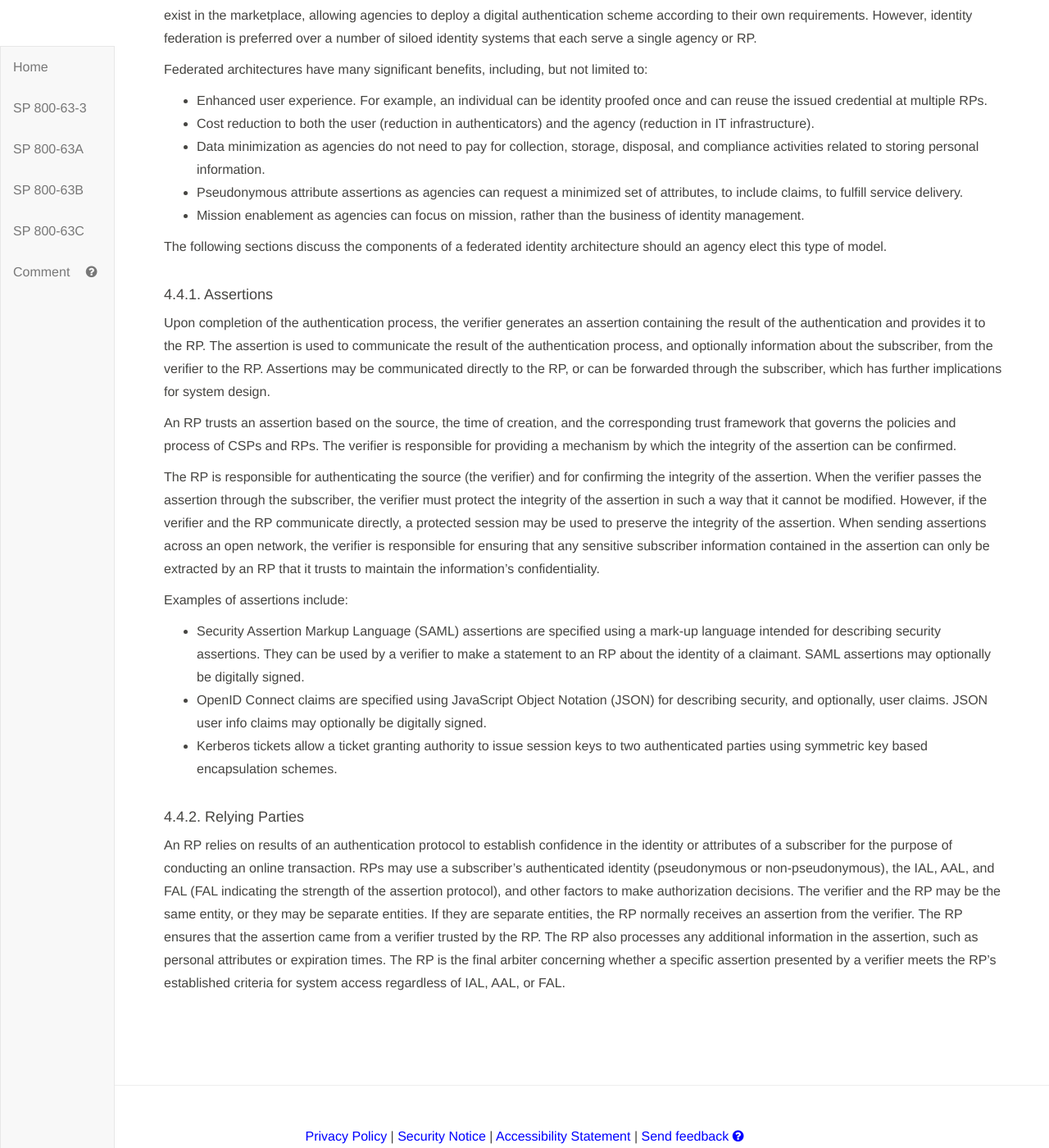
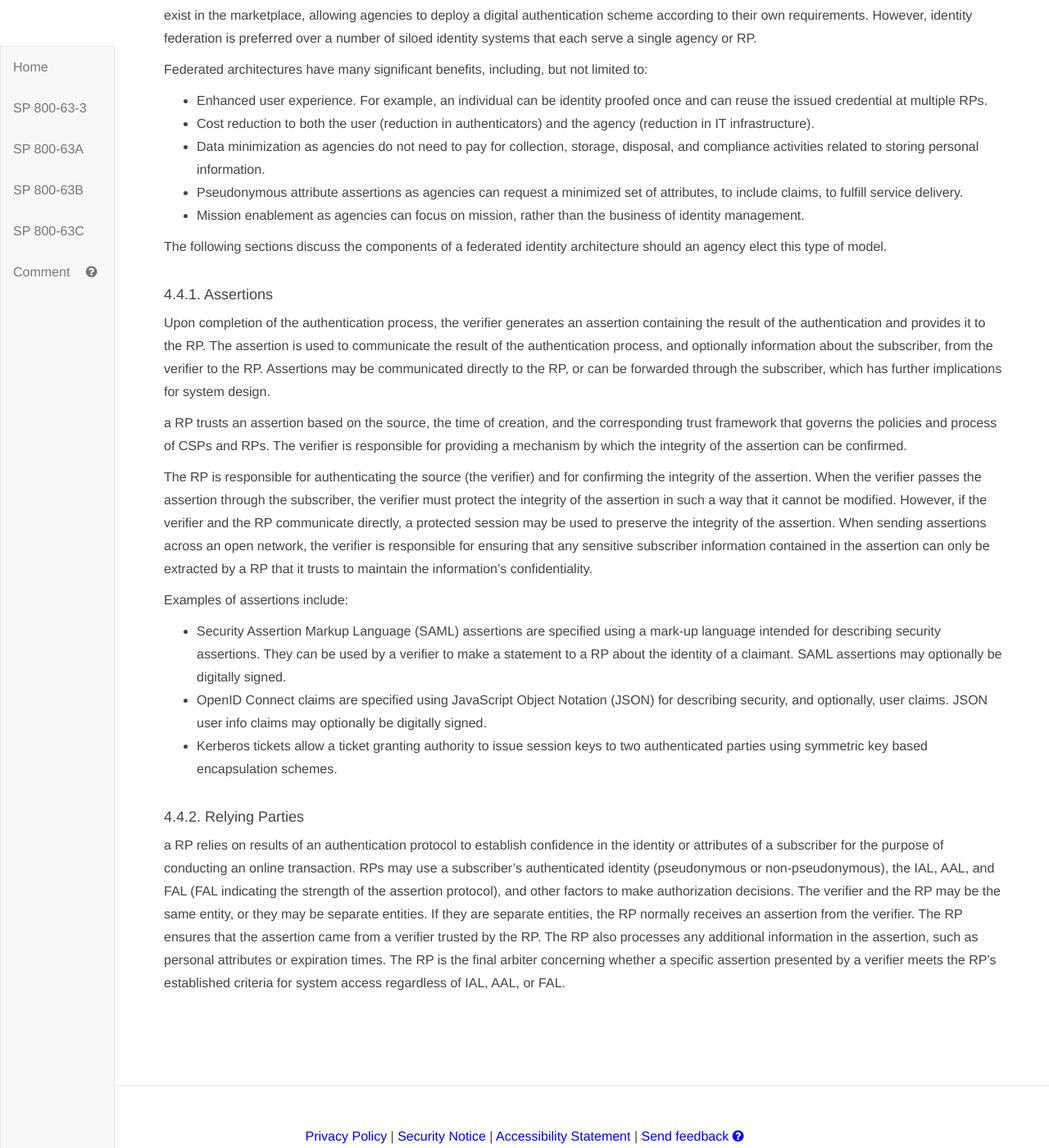
Before and after one commit to usnistgov/800-63-3, a Jekyll site: the page built from sp800-63-3/sec4_model.md, in a window 1280 px wide and 1400 px high, scrolled down 5584 px. Shown: the whole window at 82% size. Built offline with Jekyll 4.4.1, drawn with Linux system fonts in a browser that asks for light colours; our own code applies the rules of GitHub Pages for plain Markdown files; some of the changed text lies outside the part shown.

Commit message:
Closes #696

```diff
--- a/sp800-63-3/sec4_model.md
+++ b/sp800-63-3/sec4_model.md
@@ -15,7 +15,7 @@ The digital identity model used in these guidelines reflects current technologie
 
 Digital authentication begins with enrollment. The usual sequence for enrollment proceeds as follows. An applicant applies to a CSP. If approved, the CSP creates a credential and binds it to one or more authenticators. The credential includes at least one identifier, which can be pseudonymous, and possibly one or more attributes that the CSP has verified. The authenticators may be issued by the CSP, provided directly by the subscriber, or provided by a third party. The authenticators and credential may be used in subsequent authentication events.
 
-The process used to verify an applicant's association with their real world identity is called *identity proofing*. The strength of identity proofing is described by an ordinal measurement called the IAL. At IAL1, identity proofing is not required, therefore any attribute information provided by the subscriber is self-asserted or should be treated as self-asserted and not verified. At IAL2 and IAL3, identity proofing is required, and the CSP may be requested by an RP to assert information about the subscriber, such as verified attribute values, verified attribute references, or pseudonymous identifiers. This information assists the RP in making authorization decisions. An RP may decide that it requires IAL2 or IAL3, but may only need specific attributes, perhaps those that retain a degree of pseudonymity for the subject. This privacy enhancing approach is one of the benefits of separating the strength of the proofing process from that of the authentication process. An RP may also employ a federated identity approach where the RP outsources all identity proofing, attribute collection, and attribute storage to a CSP.
+The process used to verify an applicant's association with their real world identity is called *identity proofing*. The strength of identity proofing is described by an ordinal measurement called the IAL. At IAL1, identity proofing is not required, therefore any attribute information provided by the subscriber is self-asserted or should be treated as self-asserted and not verified. At IAL2 and IAL3, identity proofing is required, and the CSP may be requested by a RP to assert information about the subscriber, such as verified attribute values, verified attribute references, or pseudonymous identifiers. This information assists the RP in making authorization decisions. a RP may decide that it requires IAL2 or IAL3, but may only need specific attributes, perhaps those that retain a degree of pseudonymity for the subject. This privacy enhancing approach is one of the benefits of separating the strength of the proofing process from that of the authentication process. a RP may also employ a federated identity approach where the RP outsources all identity proofing, attribute collection, and attribute storage to a CSP.
 
 In this document suite, the party to be authenticated is called a *claimant* and the party verifying that identity is called a *verifier*. When a claimant successfully demonstrates possession and control of one or more authenticators to a verifier through an authentication protocol, the verifier can verify that the claimant is a valid subscriber. The verifier passes on an assertion about the subscriber, who may be either pseudonymous or non-pseudonymous, to the RP. That assertion includes an identifier, and may include identity information about the subscriber, such as the name, or other attributes that were verified in the enrollment process (subject to the policies of the CSP and the needs of the application). Where the verifier is also the RP, the assertion may be implicit. The RP can use the authenticated information provided by the verifier to make authorization decisions.
 
@@ -78,7 +78,7 @@ The classic paradigm for authentication systems identifies three factors as the
 * Something you have (for example, an ID badge or a cryptographic key).
 * Something you are (for example, a fingerprint or other biometric data).
 
-MFA refers to the use of more than one of the factors listed above. The strength of authentication systems is largely determined by the number of factors incorporated by the system. Implementations that use two different factors are typically considered stronger than those that use only one factor. As discussed in [Section 5.1](#5-1), other types of information, such as location data or device identity, may be used by an RP or verifier to evaluate the risk in a claimed identity, but they are not considered authentication factors.
+MFA refers to the use of more than one of the factors listed above. The strength of authentication systems is largely determined by the number of factors incorporated by the system. Implementations that use two different factors are typically considered stronger than those that use only one factor. As discussed in [Section 5.1](#5-1), other types of information, such as location data or device identity, may be used by a RP or verifier to evaluate the risk in a claimed identity, but they are not considered authentication factors.
 
 In digital authentication the claimant possesses and controls one or more authenticators that have been registered with the CSP and are used to prove the claimant's identity. The authenticator(s) contains secrets the claimant can use to prove that he or she is a valid subscriber, the claimant authenticates to a system or application over a network by proving that he or she has possession and control of one or more authenticators.
 
@@ -131,16 +131,16 @@ The following sections discuss the components of a federated identity architectu
 
 Upon completion of the authentication process, the verifier generates an assertion containing the result of the authentication and provides it to the RP. The assertion is used to communicate the result of the authentication process, and optionally information about the subscriber, from the verifier to the RP. Assertions may be communicated directly to the RP, or can be forwarded through the subscriber, which has further implications for system design.
 
-An RP trusts an assertion based on the source, the time of creation, and the corresponding trust framework that governs the policies and process of CSPs and RPs. The verifier is responsible for providing a mechanism by which the integrity of the assertion can be confirmed.
+a RP trusts an assertion based on the source, the time of creation, and the corresponding trust framework that governs the policies and process of CSPs and RPs. The verifier is responsible for providing a mechanism by which the integrity of the assertion can be confirmed.
 
-The RP is responsible for authenticating the source (the verifier) and for confirming the integrity of the assertion. When the verifier passes the assertion through the subscriber, the verifier must protect the integrity of the assertion in such a way that it cannot be modified. However, if the verifier and the RP communicate directly, a protected session may be used to preserve the integrity of the assertion. When sending assertions across an open network, the verifier is responsible for ensuring that any sensitive subscriber information contained in the assertion can only be extracted by an RP that it trusts to maintain the information's confidentiality.
+The RP is responsible for authenticating the source (the verifier) and for confirming the integrity of the assertion. When the verifier passes the assertion through the subscriber, the verifier must protect the integrity of the assertion in such a way that it cannot be modified. However, if the verifier and the RP communicate directly, a protected session may be used to preserve the integrity of the assertion. When sending assertions across an open network, the verifier is responsible for ensuring that any sensitive subscriber information contained in the assertion can only be extracted by a RP that it trusts to maintain the information's confidentiality.
 
 Examples of assertions include:
 
-* Security Assertion Markup Language (SAML) assertions are specified using a mark-up language intended for describing security assertions. They can be used by a verifier to make a statement to an RP about the identity of a claimant. SAML assertions may optionally be digitally signed.
+* Security Assertion Markup Language (SAML) assertions are specified using a mark-up language intended for describing security assertions. They can be used by a verifier to make a statement to a RP about the identity of a claimant. SAML assertions may optionally be digitally signed.
 * OpenID Connect claims are specified using JavaScript Object Notation (JSON) for describing security, and optionally, user claims.  JSON user info claims may optionally be digitally signed.
 * Kerberos tickets allow a ticket granting authority to issue session keys to two authenticated parties using symmetric key based encapsulation schemes.
 
 #### 4.4.2. Relying Parties
 
-An RP relies on results of an authentication protocol to establish confidence in the identity or attributes of a subscriber for the purpose of conducting an online transaction. RPs may use a subscriber's authenticated identity (pseudonymous or non-pseudonymous), the IAL, AAL, and FAL (FAL indicating the strength of the assertion protocol), and other factors to make authorization decisions. The verifier and the RP may be the same entity, or they may be separate entities. If they are separate entities, the RP normally receives an assertion from the verifier. The RP ensures that the assertion came from a verifier trusted by the RP. The RP also processes any additional information in the assertion, such as personal attributes or expiration times. The RP is the final arbiter concerning whether a specific assertion presented by a verifier meets the RP's established criteria for system access regardless of IAL, AAL, or FAL.
+a RP relies on results of an authentication protocol to establish confidence in the identity or attributes of a subscriber for the purpose of conducting an online transaction. RPs may use a subscriber's authenticated identity (pseudonymous or non-pseudonymous), the IAL, AAL, and FAL (FAL indicating the strength of the assertion protocol), and other factors to make authorization decisions. The verifier and the RP may be the same entity, or they may be separate entities. If they are separate entities, the RP normally receives an assertion from the verifier. The RP ensures that the assertion came from a verifier trusted by the RP. The RP also processes any additional information in the assertion, such as personal attributes or expiration times. The RP is the final arbiter concerning whether a specific assertion presented by a verifier meets the RP's established criteria for system access regardless of IAL, AAL, or FAL.
```
Also changed, not shown: sp800-63-3/definitions.md (+5 -5 lines), sp800-63-3/sec1_2_introduction.md (+2 -2 lines), sp800-63-3/sec5_DIRM.md (+1 -1 lines), sp800-63-3/sec6_xAL.md (+2 -2 lines), sp800-63a/sec1_2_introduction.md (+1 -1 lines).
